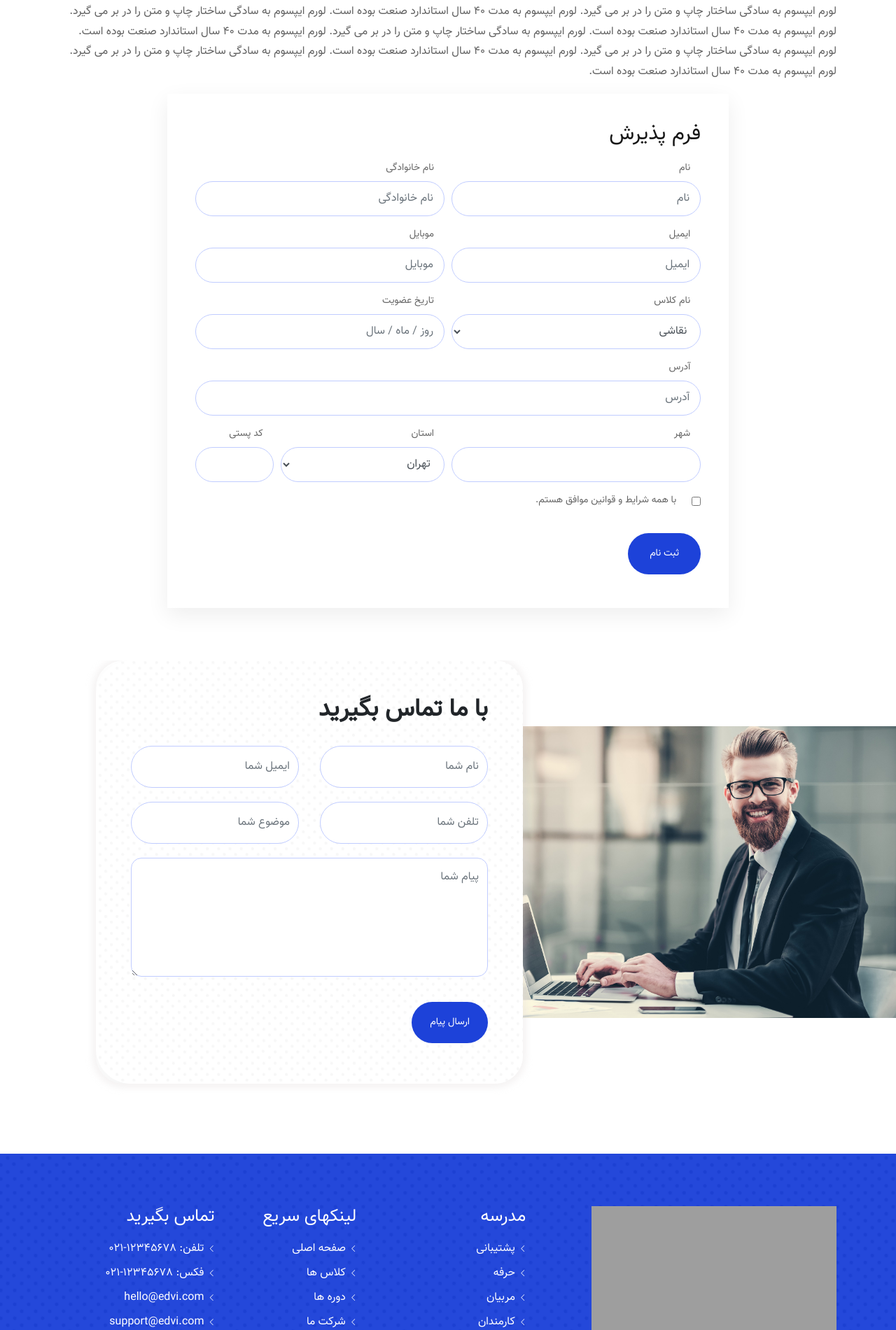
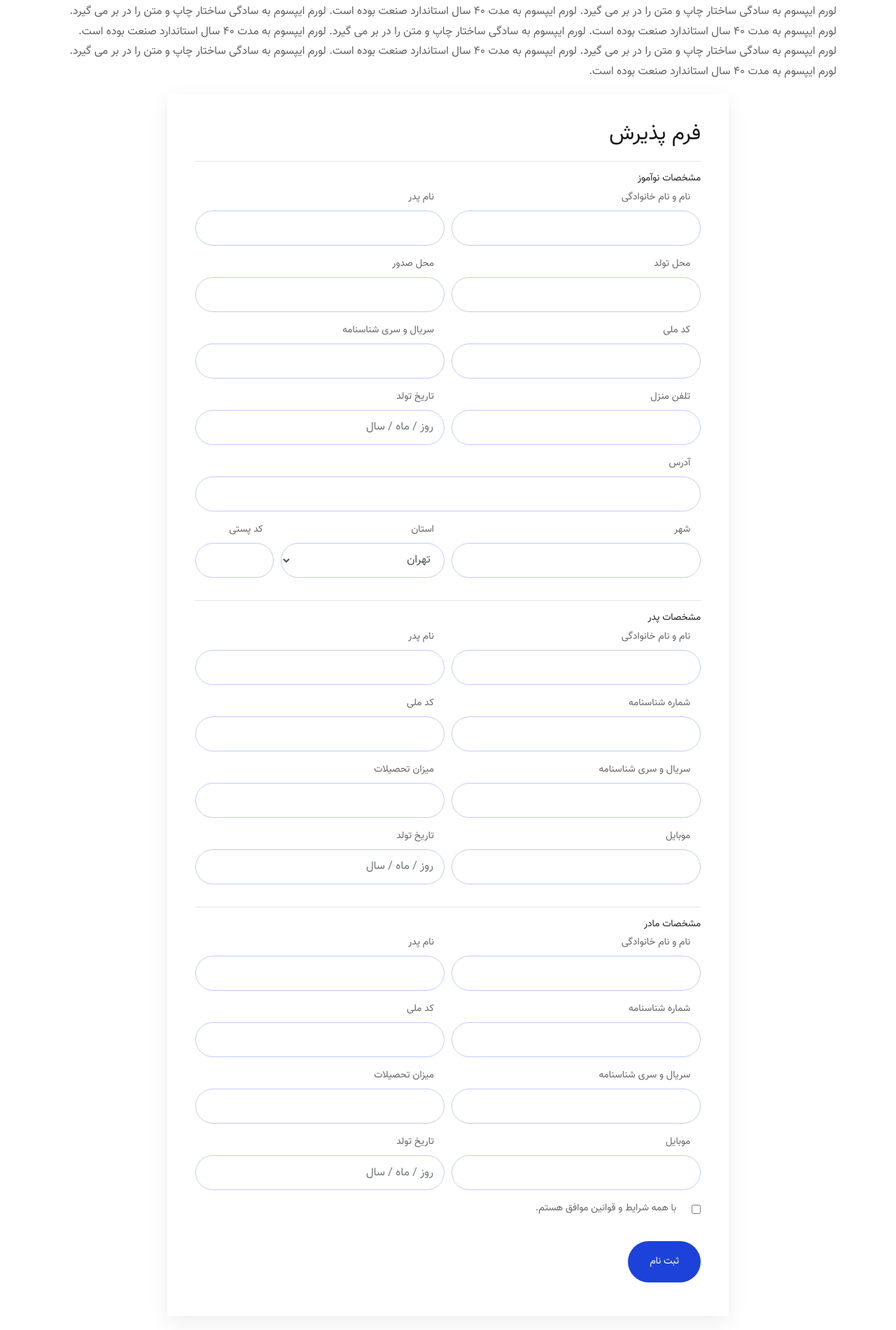
Before and after one commit to miladzeinali/mahd, a Django app: template templates/admission.html in a window 1280 px wide. Shown: the part 1129-3030 px from the top of the page at 70% size. Run offline with Django 3.2, Linux system fonts and the light colour scheme; the template is opened without the code that fills it, so the values that code supplies are empty; some libraries are stand-ins or nearby versions; some web fonts are replaced; grey boxes are pictures that could not be loaded.

Commit message:
fix admission.html and index.html --sadegh

```diff
--- a/templates/admission.html
+++ b/templates/admission.html
@@ -1,42 +1,43 @@
 <!DOCTYPE html>
+{% load static %}
 <html lang="fa">
 
 <head>
     <!-- Required meta tags -->
     <meta charset="UTF-8" />
     <meta name="viewport" content="width=device-width, initial-scale=1, shrink-to-fit=no" />
-        <meta name="keywords" content="HTML5,CSS3,HTML,Template,multi-page,Edvi - Education HTML Template" >
+    <meta name="keywords" content="HTML5,CSS3,HTML,Template,multi-page,Edvi - Education HTML Template">
     <meta name="description" content="Edvi - Education HTML Template">
     <meta name="author" content="Barat Hadian">
 
     <!-- Bootstrap CSS -->
-    <link rel="stylesheet" type="text/css" href="assets/css/bootstrap.min.css" />
+    <link rel="stylesheet" type="text/css" href="{% static 'css/bootstrap.min.css' %}" />
     <!-- MeanMenu CSS -->
-    <link rel="stylesheet" href="assets/css/meanmenu.css" />
+    <link rel="stylesheet" href="{% static 'css/meanmenu.css' %}" />
     <!-- Fontawsome CSS -->
-    <link rel="stylesheet" type="text/css" href="assets/css/fontawesome-all.min.css" />
+    <link rel="stylesheet" type="text/css" href="{% static 'css/fontawesome-all.min.css' %}" />
     <!-- Flaticon CSS -->
-    <link rel="stylesheet" type="text/css" href="assets/css/flaticon.css" />
+    <link rel="stylesheet" type="text/css" href="{% static 'css/flaticon.css' %}" />
     <!-- Magnific CSS -->
-    <link rel="stylesheet" type="text/css" href="assets/css/magnific-popup.css" />
-    <link rel="stylesheet" type="text/css" href="assets/css/animate.css" />
+    <link rel="stylesheet" type="text/css" href="{% static 'css/magnific-popup.css' %}" />
+    <link rel="stylesheet" type="text/css" href="{% static 'css/animate.css' %}" />
     <!-- Owl Carousel CSS -->
-    <link rel="stylesheet" href="assets/css/owl.carousel.min.css" />
+    <link rel="stylesheet" href="{% static 'css/owl.carousel.min.css' %}" />
     <!-- Main CSS -->
-    <link rel="stylesheet" href="assets/css/style.css" />
+    <link rel="stylesheet" href="{% static 'css/style.css' %}" />
     <!-- Responsive CSS -->
-    <link rel="stylesheet" href="assets/css/responsive.css" />
+    <link rel="stylesheet" href="{% static 'css/responsive.css' %}" />
     <!-- RTL CSS -->
-    <link rel="stylesheet" href="assets/css/rtl.css" />
+    <link rel="stylesheet" href="{% static 'css/rtl.css' %}" />
 
     <!-- persian picker CSS -->
-    <link rel="stylesheet" href="assets/demo/demo.css" />
-    <link rel="stylesheet" href="assets/src/jquery.md.bootstrap.datetimepicker.style.css" />
-    <!-- <link rel="stylesheet" href="assets/dist/jquery.md.bootstrap.datetimepicker.style.css" /> -->
+    <link rel="stylesheet" href="{% static 'demo/demo.css' %}" />
+    <link rel="stylesheet" href="{% static 'src/jquery.md.bootstrap.datetimepicker.style.css' %}" />
+    <!-- <link rel="stylesheet" href="{% static 'dist/jquery.md.bootstrap.datetimepicker.style.css' %}" /> -->
 
     <title>Edvi - قالب HTML ادوی , پوسته سایت آموزش تحصیلی مدرسه و مهد کودک</title>
 
-    <link rel="icon" type="image/png" href="assets/images/favicon.ico">
+    <link rel="icon" type="image/png" href="{% static 'images/favicon.ico' %}">
 </head>
 
 <body>
@@ -196,50 +197,56 @@
             <div class="section-tittle">
                 <h2>قوانین پذیرش</h2>
                 <p>
-                    لورم ایپسوم به سادگی ساختار چاپ و متن را در بر می گیرد. لورم ایپسوم به مدت 40 سال استاندارد صنعت بوده است. لورم ایپسوم به سادگی ساختار چاپ و متن را در بر می گیرد. لورم ایپسوم به مدت 40 سال استاندارد صنعت بوده است.
-                    لورم ایپسوم به سادگی ساختار چاپ و متن را در بر می گیرد. لورم ایپسوم به مدت 40 سال استاندارد صنعت بوده است. لورم ایپسوم به سادگی ساختار چاپ و متن را در بر می گیرد. لورم ایپسوم به مدت 40 سال استاندارد صنعت بوده است.
-                    لورم ایپسوم به سادگی ساختار چاپ و متن را در بر می گیرد. لورم ایپسوم به مدت 40 سال استاندارد صنعت بوده است.
+                    لورم ایپسوم به سادگی ساختار چاپ و متن را در بر می گیرد. لورم ایپسوم به مدت 40 سال استاندارد صنعت بوده است. لورم ایپسوم به سادگی ساختار چاپ و متن را در بر می گیرد. لورم ایپسوم به مدت 40 سال استاندارد صنعت بوده است. لورم ایپسوم به سادگی ساختار چاپ و متن
+                    را در بر می گیرد. لورم ایپسوم به مدت 40 سال استاندارد صنعت بوده است. لورم ایپسوم به سادگی ساختار چاپ و متن را در بر می گیرد. لورم ایپسوم به مدت 40 سال استاندارد صنعت بوده است. لورم ایپسوم به سادگی ساختار چاپ و متن را در بر می گیرد.
+                    لورم ایپسوم به مدت 40 سال استاندارد صنعت بوده است.
                 </p>
             </div>
             <div class="col-lg-9 m-auto">
                 <div class="admission-form">
                     <h2>فرم پذیرش</h2>
+                    <hr>
                     <form>
+                        <div>
+                            <h4 style="font-size: 14px; ">مشخصات نوآموز</h4>
                             <div class="form-row">
                                 <div class="form-group col-md-6">
-                                <label>نام</label>
-                                <input type="text" class="form-control" id="inputEmail14" placeholder="نام" />
+                                    <label> نام و نام خانوادگی</label>
+                                    <input type="text" class="form-control" id="inputEmail14" />
                                 </div>
                                 <div class="form-group col-md-6">
-                                <label>نام خانوادگی</label>
-                                <input type="text" class="form-control" id="inputEmail15" placeholder="نام خانوادگی" />
+                                    <label>نام پدر</label>
+                                    <input type="text" class="form-control" id="inputEmail15" />
                                 </div>
                                 <div class="form-group col-md-6">
-                                <label>ایمیل</label>
-                                <input type="email" class="form-control" id="inputEmail16" placeholder="ایمیل" />
+                                    <label> محل تولد</label>
+                                    <input type="text" class="form-control" id="inputEmail15" />
                                 </div>
                                 <div class="form-group col-md-6">
-                                <label>موبایل</label>
-                                <input type="text" class="form-control" id="inputEmail17" placeholder="موبایل" />
+                                    <label>محل صدور </label>
+                                    <input type="text" class="form-control" id="inputEmail15" />
                                 </div>
                                 <div class="form-group col-md-6">
-                                <label for="inputState">نام کلاس</label>
-                                <select id="inputcourse" class="form-control">
-                                    <option selected>نقاشی</option>
-                                    <option>آزمایش</option>
-                                    <option>موسیقی  </option>
-                                    <option>هنر </option>
-                                    <option>آواز </option>
-                                </select>
+                                    <label>کد ملی</label>
+                                    <input type="text" class="form-control" id="inputEmail16" />
+                                </div>
+                                <div class="form-group col-md-6">
+                                    <label> سریال و سری شناسنامه</label>
+                                    <input type="text" class="form-control" id="inputEmail16" />
+                                </div>
+                                <div class="form-group col-md-6">
+                                    <label>تلفن منزل</label>
+                                    <input type="text" class="form-control" id="inputEmail17" />
                                 </div>
                                 <div class="form-group col-md-6" id="date4">
-                                <label>تاریخ عضویت</label>
+                                    <label>تاریخ تولد</label>
                                     <input type="text" max="1398-02-01" class="form-control" id="inputDate4" placeholder="روز / ماه / سال" />
                                 </div>
                             </div>
+
                             <div class="form-group">
                                 <label for="inputAddress2">آدرس</label>
-                            <input type="text" class="form-control" id="inputAddress2" placeholder="آدرس" />
+                                <input type="text" class="form-control" id="inputAddress2" />
                             </div>
                             <div class="form-row">
                                 <div class="form-group col-md-6">
@@ -259,6 +266,83 @@
                                 <div class="form-group col-md-2">
                                     <label for="inputZip">کد پستی</label>
                                     <input type="text" class="form-control" id="inputZip" />
+                                </div>
+                            </div>
+                        </div>
+                        <hr>
+                        <div>
+                            <h4 style="font-size: 14px;  ">مشخصات پدر</h4>
+                            <div class="form-row">
+                                <div class="form-group col-md-6">
+                                    <label>نام و نام خانوادگی</label>
+                                    <input type="text" class="form-control" id="inputEmail14" />
+                                </div>
+                                <div class="form-group col-md-6">
+                                    <label>نام پدر</label>
+                                    <input type="text" class="form-control" id="inputEmail15" />
+                                </div>
+                                <div class="form-group col-md-6">
+                                    <label> شماره شناسنامه</label>
+                                    <input type="text" class="form-control" id="inputEmail15" />
+                                </div>
+                                <div class="form-group col-md-6">
+                                    <label> کد ملی</label>
+                                    <input type="text" class="form-control" id="inputEmail15" />
+                                </div>
+                                <div class="form-group col-md-6">
+                                    <label> سریال و سری شناسنامه</label>
+                                    <input type="text" class="form-control" id="inputEmail15" />
+                                </div>
+                                <div class="form-group col-md-6">
+                                    <label> میزان تحصیلات</label>
+                                    <input type="text" class="form-control" id="inputEmail15" />
+                                </div>
+                                <div class="form-group col-md-6">
+                                    <label>موبایل</label>
+                                    <input type="text" class="form-control" id="inputEmail17" />
+                                </div>
+                                <div class="form-group col-md-6" id="date5">
+                                    <label>تاریخ تولد</label>
+                                    <input type="text" max="1398-02-01" class="form-control" id="inputDate5" placeholder="روز / ماه / سال" />
+                                </div>
+                            </div>
+                        </div>
+                        <hr>
+                        <div>
+                            <h4 style="font-size: 14px;  ">مشخصات مادر</h4>
+                            <div class="form-row">
+                                <div class="form-group col-md-6">
+                                    <label>نام و نام خانوادگی</label>
+                                    <input type="text" class="form-control" id="inputEmail14" />
+                                </div>
+                                <div class="form-group col-md-6">
+                                    <label>نام پدر</label>
+                                    <input type="text" class="form-control" id="inputEmail15" />
+                                </div>
+                                <div class="form-group col-md-6">
+                                    <label> شماره شناسنامه</label>
+                                    <input type="text" class="form-control" id="inputEmail15" />
+                                </div>
+                                <div class="form-group col-md-6">
+                                    <label> کد ملی</label>
+                                    <input type="text" class="form-control" id="inputEmail15" />
+                                </div>
+                                <div class="form-group col-md-6">
+                                    <label> سریال و سری شناسنامه</label>
+                                    <input type="text" class="form-control" id="inputEmail15" />
+                                </div>
+                                <div class="form-group col-md-6">
+                                    <label> میزان تحصیلات</label>
+                                    <input type="text" class="form-control" id="inputEmail15" />
+                                </div>
+                                <div class="form-group col-md-6">
+                                    <label>موبایل</label>
+                                    <input type="text" class="form-control" id="inputEmail17" />
+                                </div>
+                                <div class="form-group col-md-6" id="date5">
+                                    <label>تاریخ تولد</label>
+                                    <input type="text" max="1398-02-01" class="form-control" id="inputDate5" placeholder="روز / ماه / سال" />
+                                </div>
                             </div>
                         </div>
                         <div class="form-group">
```
Also changed, not shown: other parts of templates/admission.html (+18 -18 lines), templates/index.html (+28 -28 lines). Lines whose indentation alone changed are shown as unchanged.
